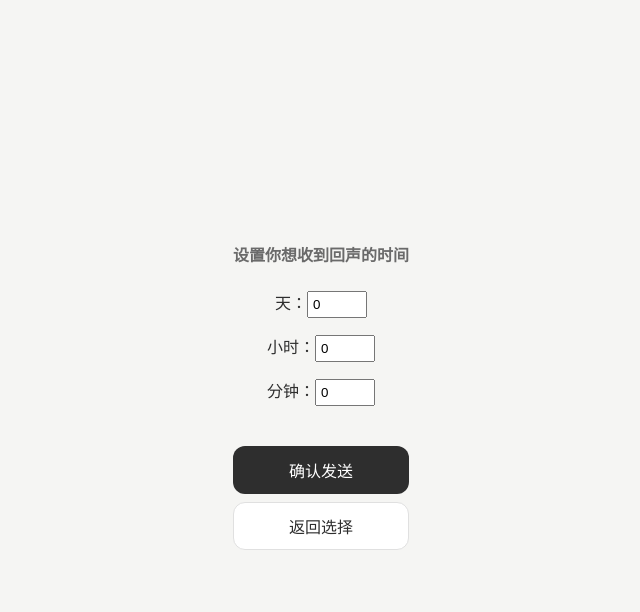
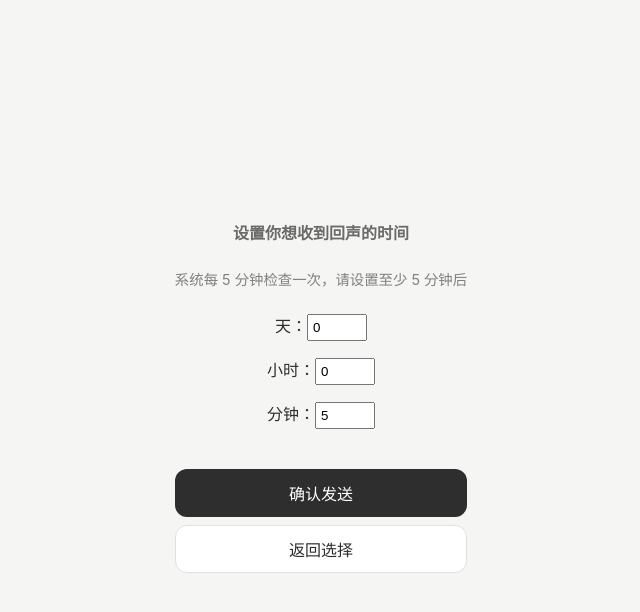
Before and after one commit to Mark-xsx/echo, a React (Vite) app in the folder frontend-react/: page /time-select in a window 1280 px wide. Both pictures are taken after a click on the button "自定义". Shown: the top 612 px of the page, without its empty margins (319-959 px from the left). Built offline with nearby package versions, Linux system fonts and the light colour scheme.

Commit message:
优化自定义时间：最低5分钟，增加说明

```diff
--- a/frontend-react/src/pages/TimeSelect.jsx
+++ b/frontend-react/src/pages/TimeSelect.jsx
@@ -18,11 +18,10 @@ function TimeSelect() {
   const content = location.state?.content || '';
   const email = location.state?.email || '';
 
-  // 自定义时间输入状态
   const [showCustomInput, setShowCustomInput] = useState(false);
   const [customDays, setCustomDays] = useState(0);
   const [customHours, setCustomHours] = useState(0);
-  const [customMinutes, setCustomMinutes] = useState(0);
+  const [customMinutes, setCustomMinutes] = useState(5); // 默认5分钟
 
   const handleSelect = async (value) => {
     if (value === 'custom') {
@@ -31,13 +30,12 @@ function TimeSelect() {
     }
 
     if (value === 'random') {
-  // 随机未来 1 分钟到 365 天
-  const maxMinutes = 365 * 24 * 60; // 一年的分钟数
-  const randomMinutes = Math.floor(Math.random() * (maxMinutes - 1) + 1);
-  const returnDate = new Date(Date.now() + randomMinutes * 60 * 1000);
-  await submitEcho(returnDate.toISOString());
-  return;
-}
+      const maxMinutes = 365 * 24 * 60; // 一年
+      const randomMinutes = Math.floor(Math.random() * (maxMinutes - 1) + 1);
+      const returnDate = new Date(Date.now() + randomMinutes * 60 * 1000);
+      await submitEcho(returnDate.toISOString());
+      return;
+    }
 
     const now = new Date();
     let returnDate = new Date(now);
@@ -79,25 +77,26 @@ function TimeSelect() {
     }
   };
 
-  // 自定义时间确认
   const handleCustomSubmit = () => {
     const totalMinutes =
       (Number(customDays) * 24 * 60) +
       (Number(customHours) * 60) +
       Number(customMinutes);
-    if (totalMinutes <= 0) {
-      alert('请至少设置 1 分钟后的时间');
+    if (isNaN(totalMinutes) || totalMinutes < 5) {
+      alert('请至少设置 5 分钟后的时间（系统每 5 分钟检查一次）');
       return;
     }
     const returnDate = new Date(Date.now() + totalMinutes * 60 * 1000);
     submitEcho(returnDate.toISOString());
   };
 
-  // 渲染自定义输入界面
   if (showCustomInput) {
     return (
       <div className="page-container">
         <h2 className="page-subtitle">设置你想收到回声的时间</h2>
+        <p style={{ color: 'gray', fontSize: '0.9em', margin: '8px 0' }}>
+          系统每 5 分钟检查一次，请设置至少 5 分钟后
+        </p>
         <div style={{ marginTop: 'var(--space-md)' }}>
           <div style={{ marginBottom: 'var(--space-sm)' }}>
             <label>天：</label>
@@ -124,7 +123,7 @@ function TimeSelect() {
             <label>分钟：</label>
             <input
               type="number"
-              min="0"
+              min="5"
               max="59"
               value={customMinutes}
               onChange={(e) => setCustomMinutes(e.target.value)}
@@ -146,7 +145,6 @@ function TimeSelect() {
     );
   }
 
-  // 默认选项界面
   return (
     <div className="page-container">
       <h2 className="page-subtitle">这封信，将在什么时候回到你身边？</h2>
```
